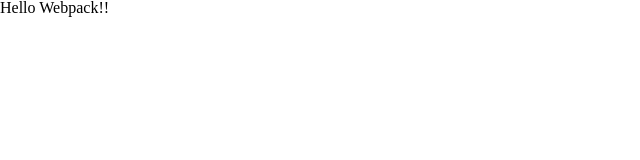
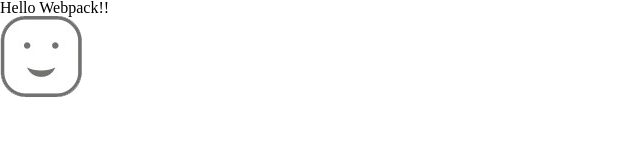
Before and after one commit to yeyoung8805/webpack_bundler_practice, a website built with webpack: page index.html in a window 1280 px wide. Shown: the whole page, without its empty margins (0-640 px from the left). Built offline with nearby package versions, Linux system fonts and the light colour scheme.

Commit message:
get ready to add logo.png and favicon

```diff
--- a/index.html
+++ b/index.html
@@ -11,6 +11,7 @@
 
 <body>
   <h1>Hello Webpack!!</h1>
+  <img src="./images/logo.png" alt="LOGO" />
 </body>
 
 </html>
--- a/package.json
+++ b/package.json
@@ -11,6 +11,7 @@
   "author": "",
   "license": "ISC",
   "devDependencies": {
+    "copy-webpack-plugin": "^11.0.0",
     "html-webpack-plugin": "^5.5.0",
     "webpack": "^5.74.0",
     "webpack-cli": "^4.10.0",
```
Also changed, not shown: static/favicon.ico (added), static/images/logo.png (added), 1 other file.
